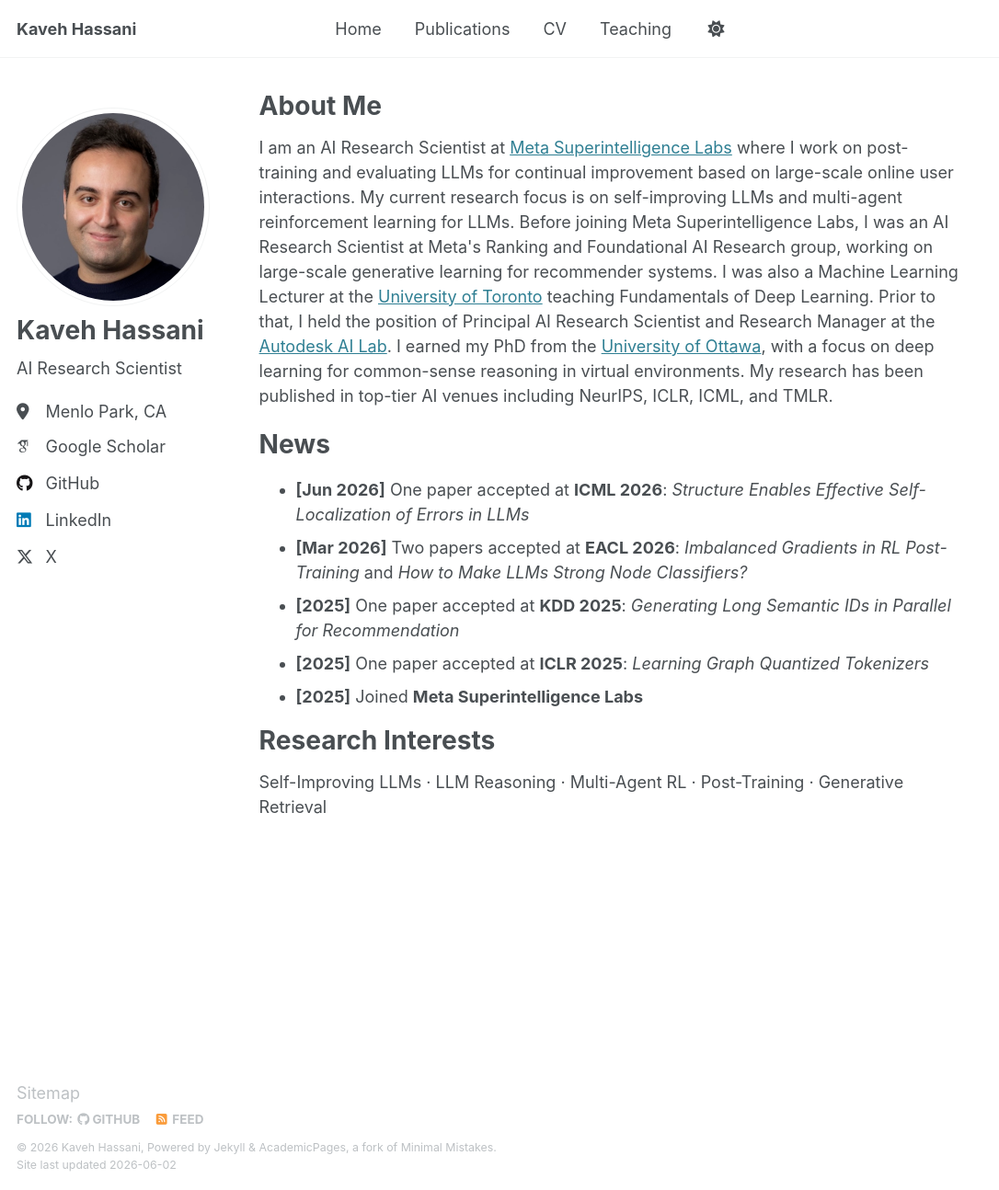
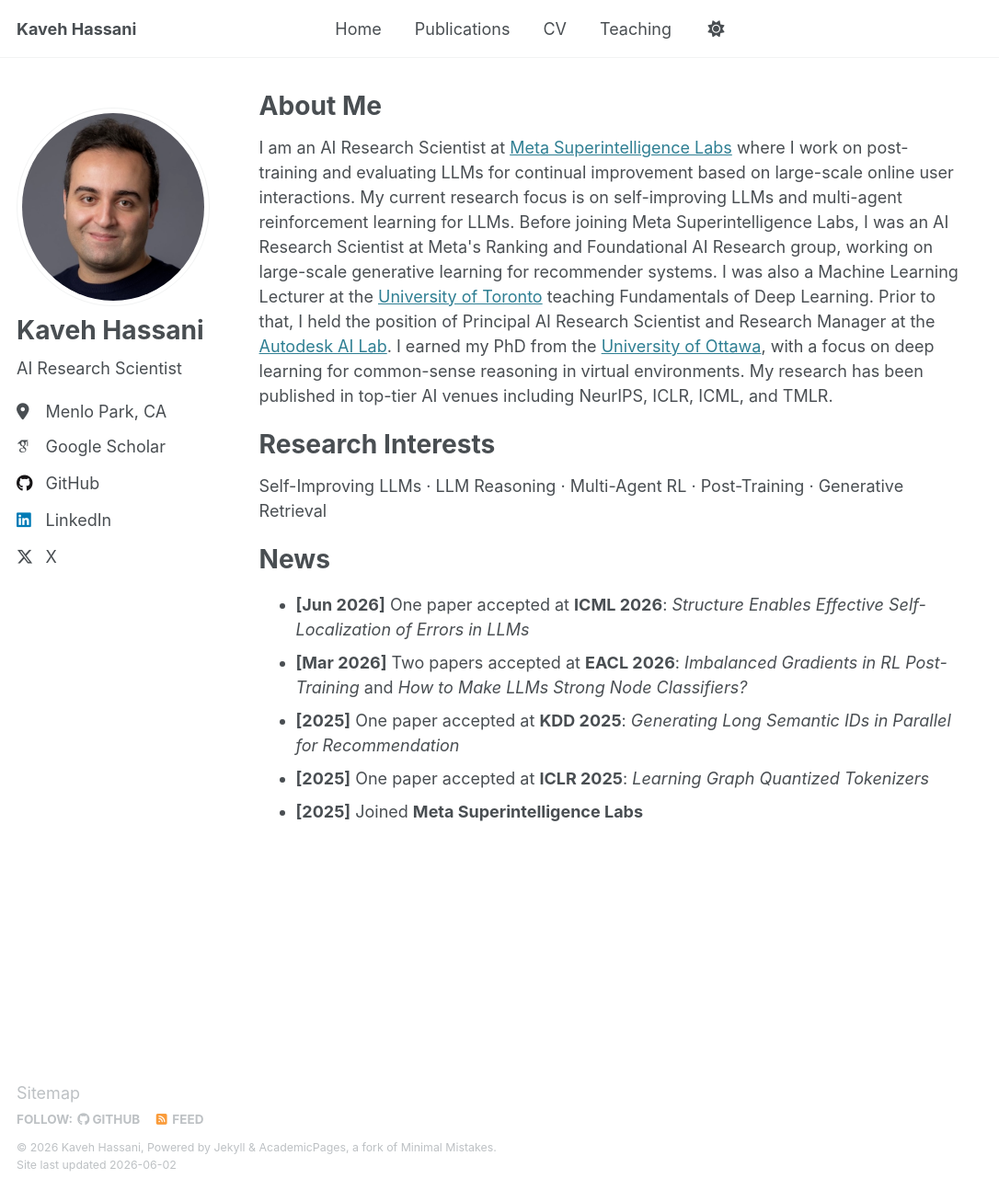
Before and after one commit to kavehhassani/kavehhassani.github.io, a Jekyll site: the page built from _pages/about.md, in a window 1280 px wide and 1294 px high. Shown: the whole window at 92% size, without its empty margins (0-1086 px from the left). Built offline with Jekyll 4.4.1, drawn with Linux system fonts in a browser that asks for light colours; some web fonts are replaced.

Commit message:
Move News section after Research Interests

```diff
--- a/_pages/about.md
+++ b/_pages/about.md
@@ -16,6 +16,11 @@ redirect_from:
 <a href="https://www.utoronto.ca/">University of Toronto</a> teaching Fundamentals of Deep Learning. Prior to that, I held the position of Principal AI Research Scientist and Research Manager at the <a href="https://www.research.autodesk.com/research-areas/science/ai-lab/">Autodesk AI Lab</a>. I earned my PhD from the <a href="https://www.uottawa.ca/">University of Ottawa</a>, with a focus on deep learning for common-sense reasoning in virtual environments. My research has been published in top-tier AI venues including NeurIPS, ICLR, ICML, and TMLR.
 </p>
 
+<h1>Research Interests</h1>
+<p>
+  Self-Improving LLMs &middot; LLM Reasoning &middot; Multi-Agent RL &middot; Post-Training &middot; Generative Retrieval
+</p>
+
 <h1>News</h1>
 <ul>
   <li><b>[Jun 2026]</b> One paper accepted at <b>ICML 2026</b>: <i>Structure Enables Effective Self-Localization of Errors in LLMs</i></li>
@@ -24,8 +29,3 @@ redirect_from:
   <li><b>[2025]</b> One paper accepted at <b>ICLR 2025</b>: <i>Learning Graph Quantized Tokenizers</i></li>
   <li><b>[2025]</b> Joined <b>Meta Superintelligence Labs</b></li>
 </ul>
-
-<h1>Research Interests</h1>
-<p>
-  Self-Improving LLMs &middot; LLM Reasoning &middot; Multi-Agent RL &middot; Post-Training &middot; Generative Retrieval
-</p>
```
